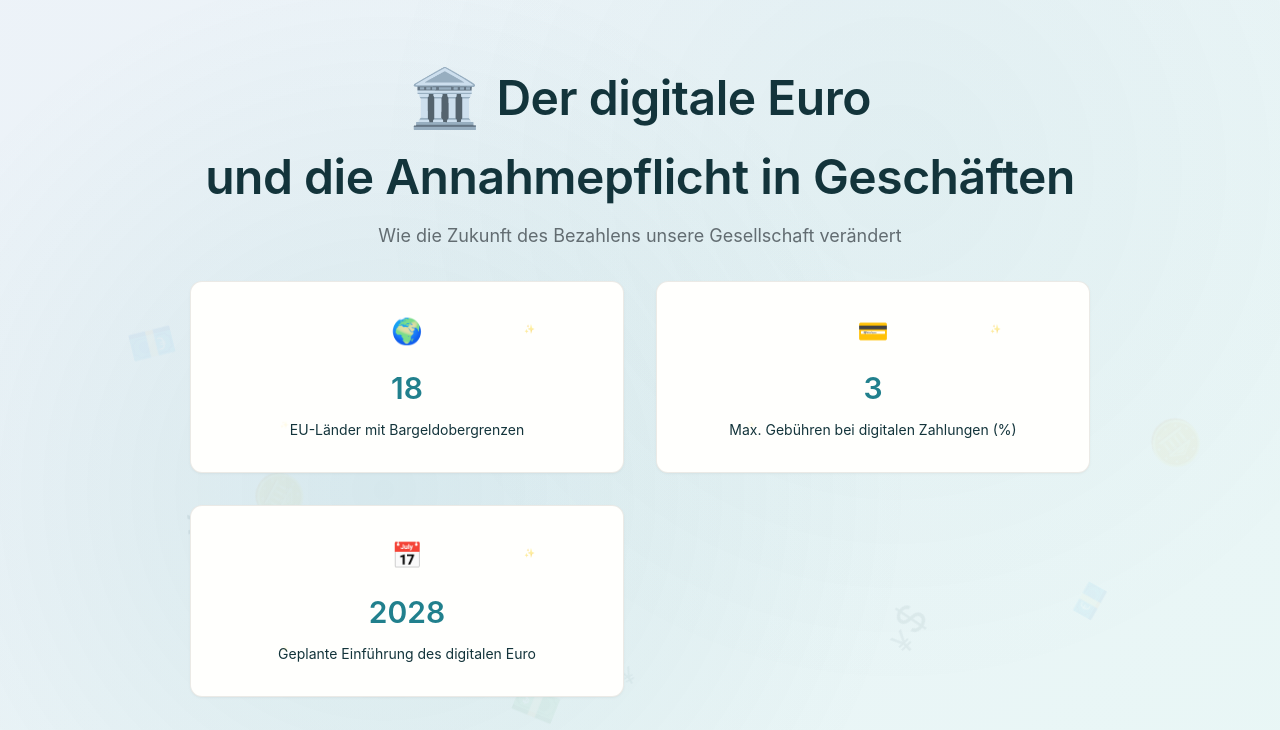
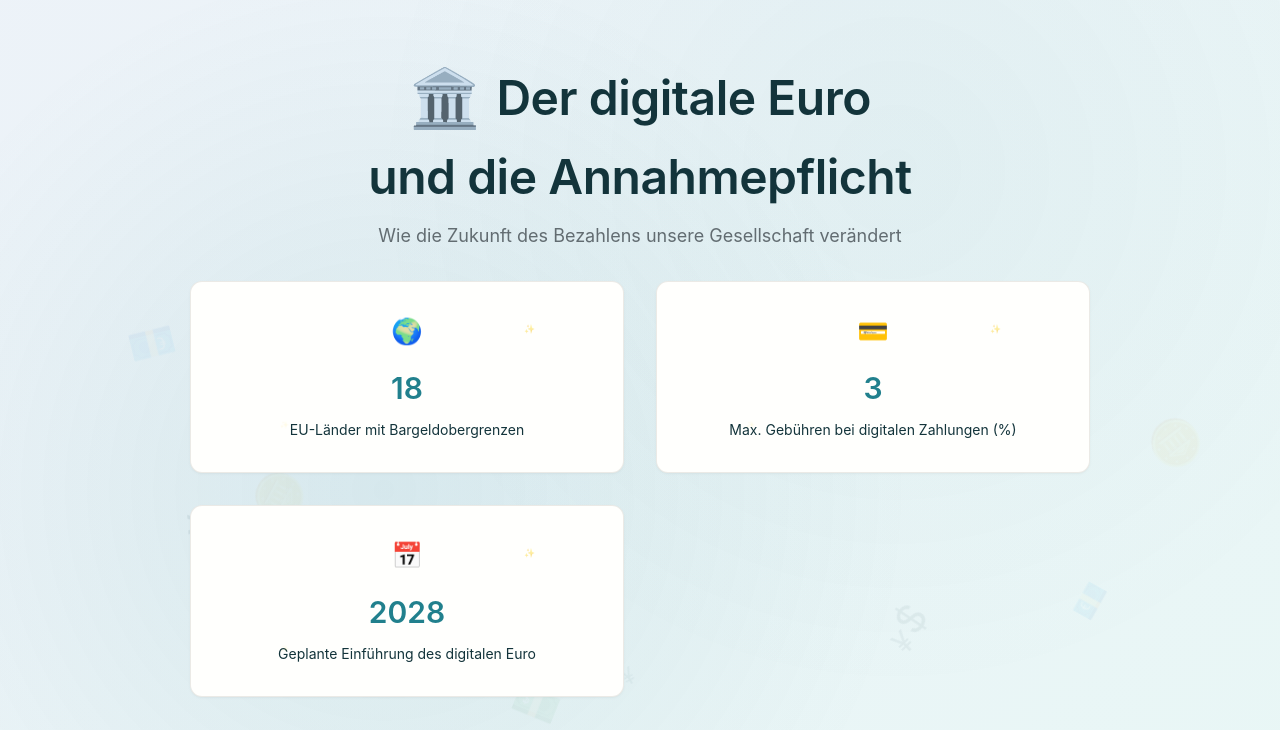
Before and after one commit to iDxnnxs/Bargeld, a plain HTML site: page index.html in a window 1280 px wide. Shown: the part 70-800 px from the top of the page. Drawn offline with nearby package versions, Linux system fonts and the light colour scheme; no server answers; animation ran at ten frames a second; a web font is replaced by a local one.

Commit message:
Update index.html

```diff
--- a/index.html
+++ b/index.html
@@ -67,7 +67,7 @@
                 <h1 class="hero-title">
                     <span class="title-icon">🏛️</span>
                     <span class="title-main"> Der digitale Euro</span>
-                    <span class="title-sub">und die Annahmepflicht in Geschäften</span>
+                    <span class="title-sub">und die Annahmepflicht</span>
                 </h1>
                 <p class="hero-subtitle">Wie die Zukunft des Bezahlens unsere Gesellschaft verändert</p>
 
```
